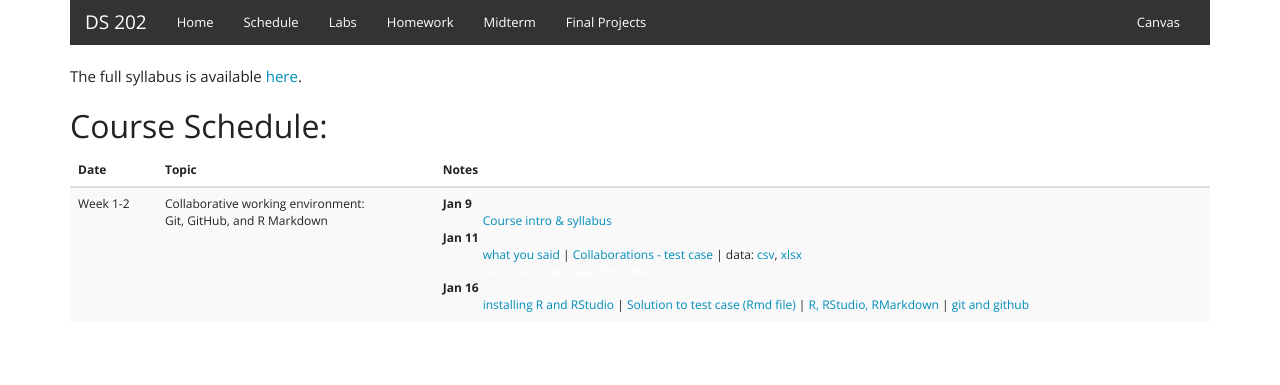
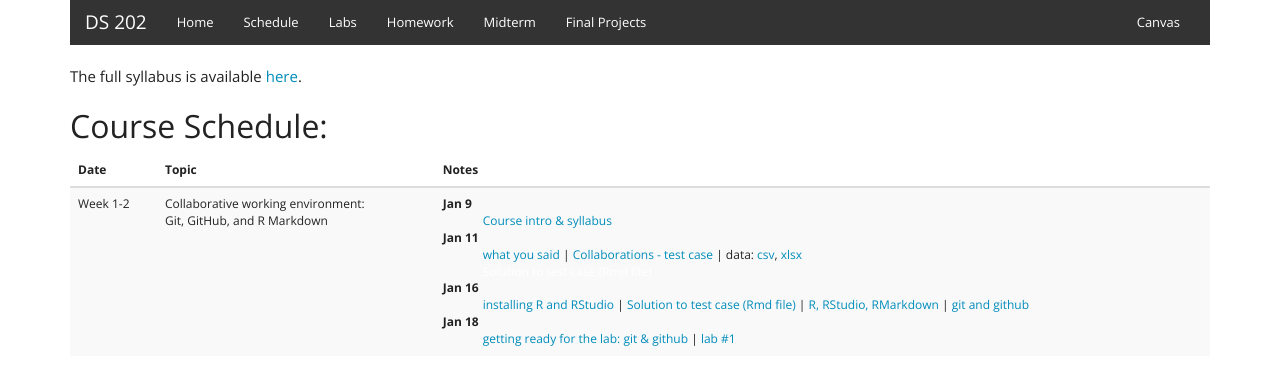
Before and after one commit to DS202-at-ISU/DS202-at-ISU.github.io-2018, a Jekyll site: the page built from schedule.html, in a window 1280 px wide. Shown: the top 385 px of the page. Built offline with Jekyll 4.4.1, drawn with Linux system fonts in a browser that asks for light colours.

Commit message:
labs and schedule

```diff
--- a/schedule.html
+++ b/schedule.html
@@ -33,6 +33,11 @@ The full syllabus is available <a href="syllabus.pdf" target=_blank>here</a>.
 
           <dd>
 <a href="../materials/01_collaborative-environment/03_r-installation.html" target=_blank>installing R and RStudio</a> | <a href="../materials/01_collaborative-environment/02_test-case-solution.html" target=_blank>Solution to test case</a> <a href="../materials/01_collaborative-environment/02_test-case-solution.Rmd" target=_blank>(Rmd file)</a> | <a href="../materials/01_collaborative-environment/03_rmarkdown.html" target=_blank>R, RStudio, RMarkdown</a>  | <a href="../materials/01_collaborative-environment/04_git.html" target=_blank>git and github</a>
+          </dd>
+          <dt>Jan 18</dt>
+
+          <dd>
+<a href="../materials/01_collaborative-environment/04_git.html" target=_blank>getting ready for the lab: git & github</a> | <a href="../labs/lab01.html" target=_blank>lab #1</a>
           </dd>
   <!--    <dt>Jan 18</dt>
 
```
Also changed, not shown: labs.html (+4 -5 lines).
